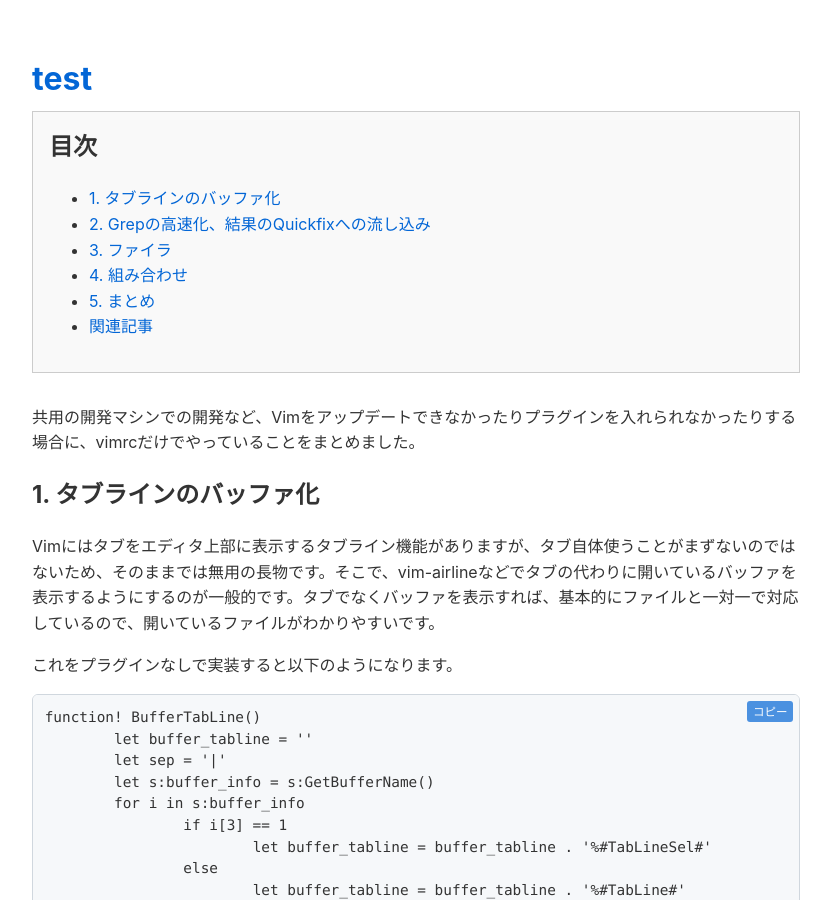
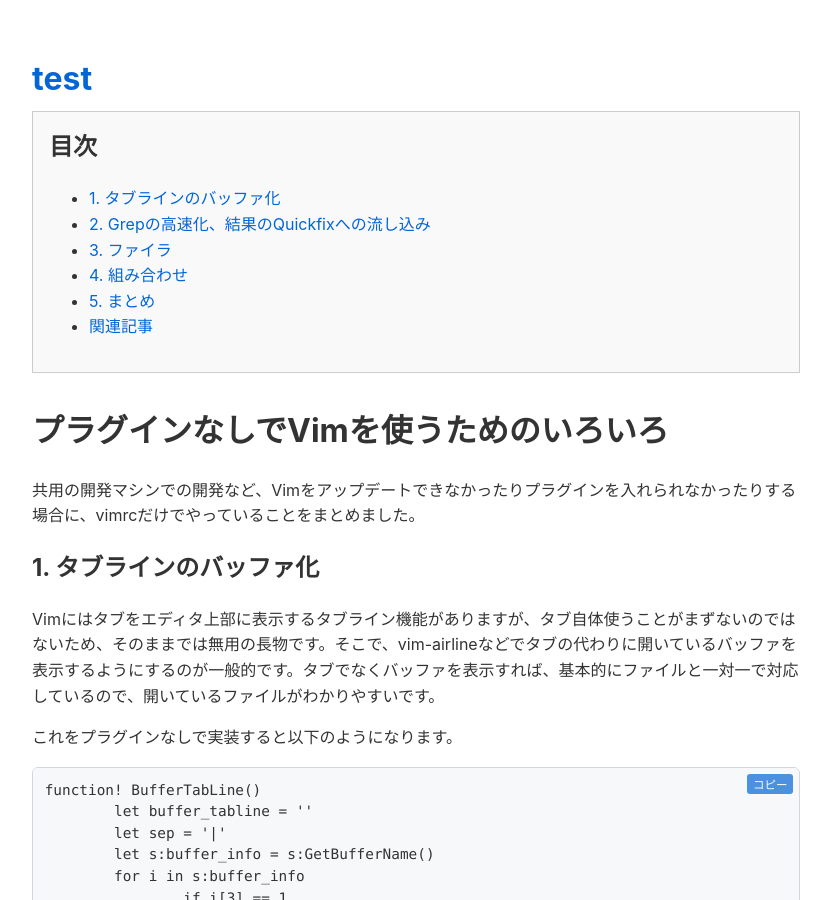
Before and after one commit to PicricAcid/pages_test, a Jekyll site: the page built from docs/not_plugins_usecase_of_vim.md, in a window 1280 px wide and 900 px high. Shown: the whole window, without its empty margins (224-1055 px from the left). Built offline with Jekyll 4.4.1, drawn with Linux system fonts in a browser that asks for light colours; our own code applies the rules of GitHub Pages for plain Markdown files.

Commit message:
Update not_plugins_usecase_of_vim.md

```diff
--- a/docs/not_plugins_usecase_of_vim.md
+++ b/docs/not_plugins_usecase_of_vim.md
@@ -2,6 +2,8 @@
 title: プラグインなしでVimを使うためのいろいろ
 tags: [vim, vimscript]
 ---
+
+# プラグインなしでVimを使うためのいろいろ
 
 共用の開発マシンでの開発など、Vimをアップデートできなかったりプラグインを入れられなかったりする場合に、vimrcだけでやっていることをまとめました。
 
```
